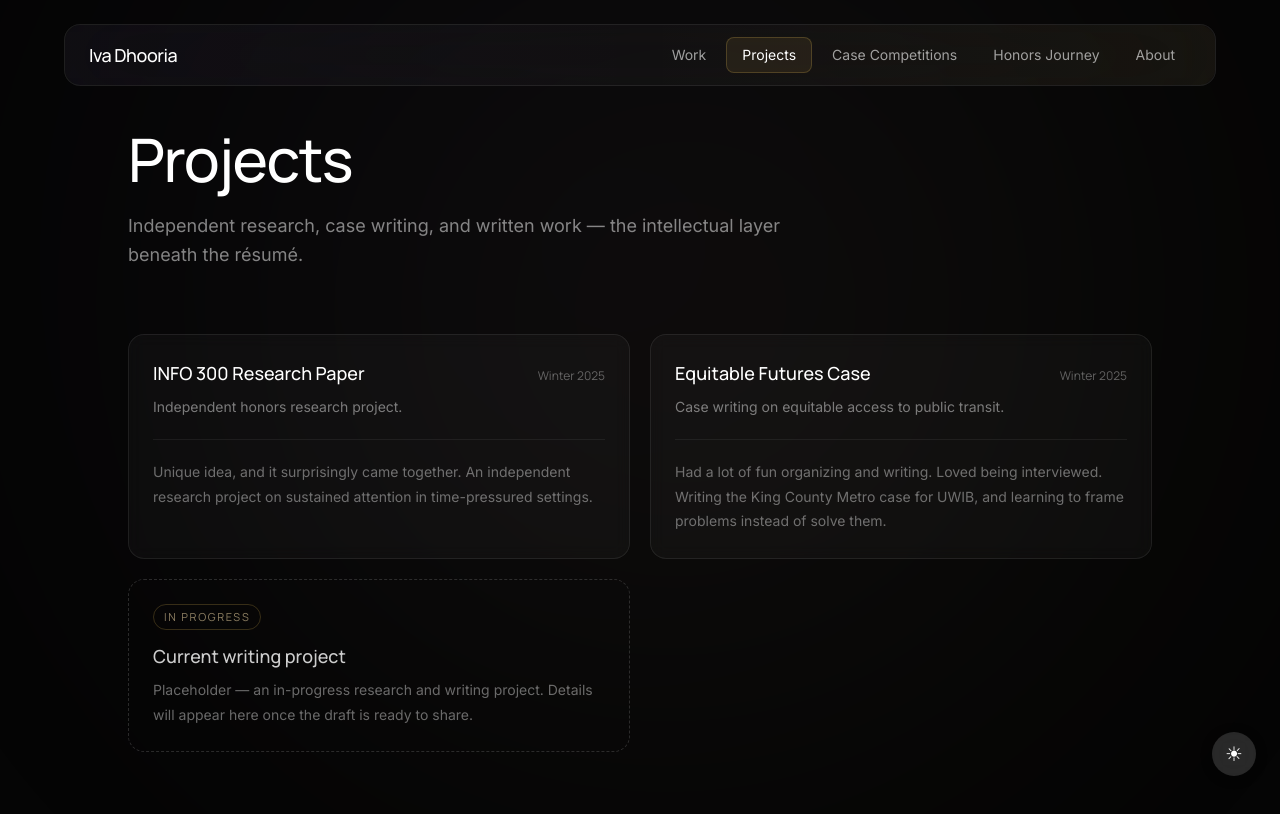
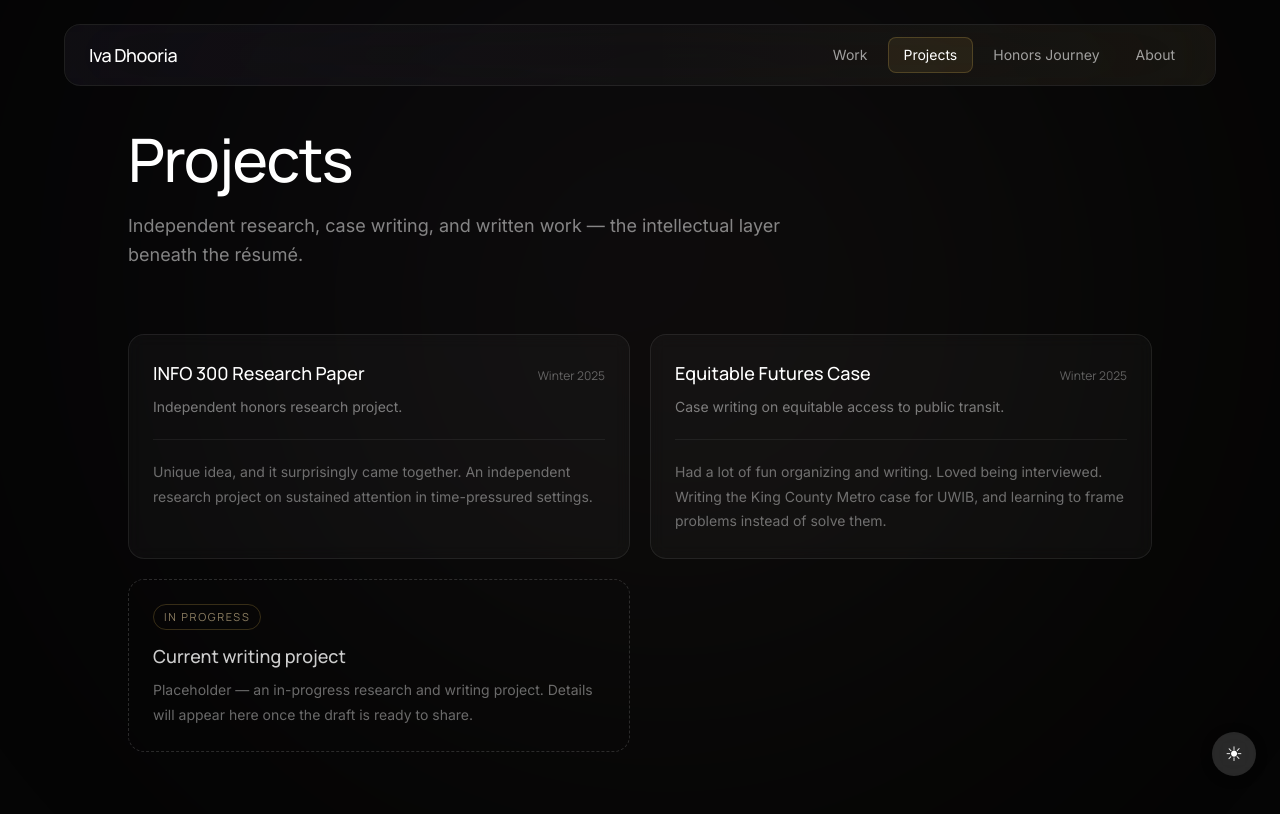
Before and after one commit to ivadhooria2004/portfolio-iva-dhooria, a Next.js app: page /research in a window 1280 px wide. Shown: the top 814 px of the page. Built offline with nearby package versions, Linux system fonts and the light colour scheme.

Commit message:
Update Navbar.jsx

```diff
--- a/components/Navbar.jsx
+++ b/components/Navbar.jsx
@@ -9,7 +9,6 @@ import { motion, AnimatePresence } from "motion/react";
 const navLinks = [
   { label: "Work", path: "/work" },
   { label: "Projects", path: "/research" },
-  { label: "Case Competitions", path: "/case-competitions" },
   { label: "Honors Journey", path: "/honors-portfolio" },
   { label: "About", path: "/about" },
 ];
```
